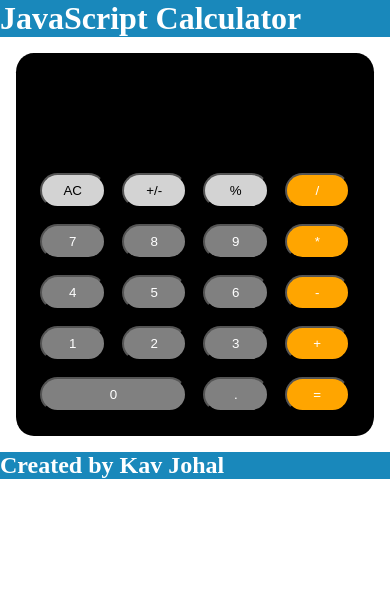
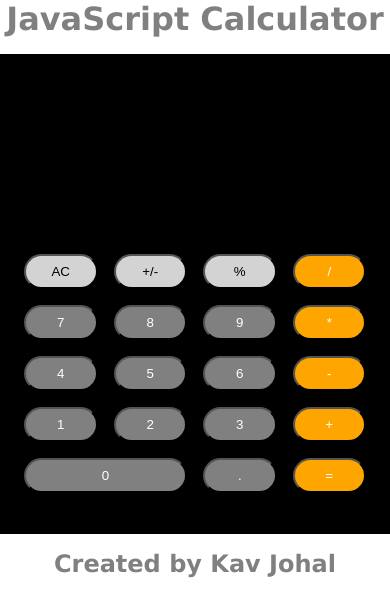
Before and after one commit to kav97/JavaScript-Calculator, a plain HTML site: page index.html in a window 390 px wide. Drawn offline with Linux system fonts and the light colour scheme.

Commit message:
added media query and style changes

```diff
--- a/_header-footer.scss
+++ b/_header-footer.scss
@@ -1,18 +1,21 @@
 @use "./variables" as *;
 
 header {
-    background-color: $header-footer-color;
+
+    text-align: center;
+    font-family:'Lucida Sans', 'Lucida Sans Regular', 'Lucida Grande', 'Lucida Sans Unicode', Geneva, Verdana, sans-serif;
 
     h1 {
         display: block;
-        color: $number-text-color;
+        color: $header-footer-text-color;
     }
 }
 
 footer {
-    background-color: $header-footer-color;
+    text-align: center;
+    font-family:'Lucida Sans', 'Lucida Sans Regular', 'Lucida Grande', 'Lucida Sans Unicode', Geneva, Verdana, sans-serif;
 
     h2 {
-        color: $number-text-color
+        color: $header-footer-text-color;
     }
 }
--- a/_variables.scss
+++ b/_variables.scss
@@ -4,4 +4,4 @@ $number-button-color: grey;
 $function-button-color: lightgrey;
 $function-text-color: black;
 $opperator-button-color: orange;
-$header-footer-color: rgb(25, 136, 187);
+$header-footer-text-color: #808080;
--- a/styles.scss
+++ b/styles.scss
@@ -9,16 +9,28 @@
 }
 
 .calculator__container{
-    margin: 1rem;
-    border-radius: 5%;
+    height: 30rem;
     padding: 1rem;
     background-color: $background-color;
+    margin: 1rem 0 1rem 0;
 
     .calculator__screen {
-        height: 5rem;
+        height: 9rem;
         text-align: end;
-        margin: 1rem 0 0 0;
+        margin: 1rem 0 1rem 0;
         color: $number-text-color;
         font-size: 3rem;
     }
 }
+
+@media screen and (min-width: 426px) {
+    main {
+        display: flex;
+        justify-content: center;
+
+        .calculator__container {
+        border-radius: 5%;
+        width: 26.563rem;
+        }
+    }
+}
```
Also changed, not shown: styles.css, 1 other file.
